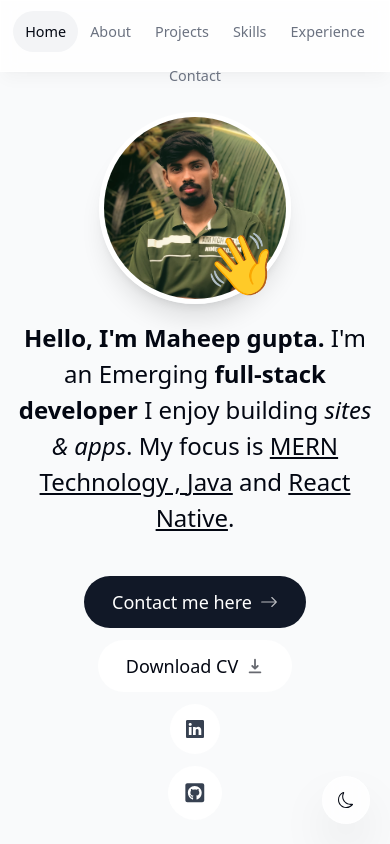
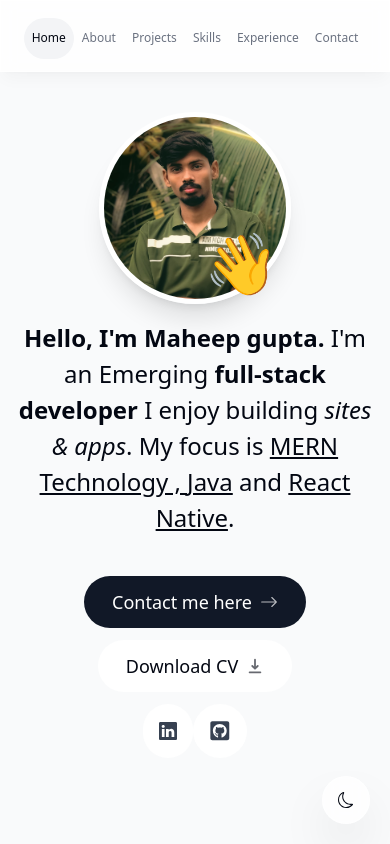
Before and after one commit to Maheep-gupta/react-portfolio-v2, a React (Vite) app: page / in a window 390 px wide. Shown: the top 844 px of the page. Built offline with nearby package versions, Linux system fonts and the light colour scheme.

Commit message:
navbar responsive more

```diff
--- a/src/components/Header.jsx
+++ b/src/components/Header.jsx
@@ -36,7 +36,7 @@
                                     // spy={true}
                                     // activeClass='text-gray-950 dark:text-gray-200  '
                                     onClick={()=>setActive(link.name)}
-                                    className={`flex w-full items-center justify-center px-3 py-3 text-gray-500 transition
+                                    className={`flex w-full items-center text-xs sm:text-sm justify-center px-2 py-1 sm:px-3 sm:py-3 text-gray-500 transition
                                         dark:text-gray-500 cursor-pointer dark:hover:text-gray-300 hover:text-gray-950  ${active === link.name?"text-gray-950 dark:text-gray-200":""}`}
                                 >
                                     {link.name}
--- a/src/components/Home.jsx
+++ b/src/components/Home.jsx
@@ -87,6 +87,7 @@
           Download CV{" "}
           <HiDownload className="opacity-60 group-hover:translate-y-1 transition" />
         </a>
+        <div className='flex'>
 
           <a
             className="bg-white p-4 text-gray-700 hover:text-gray-950 flex items-center gap-2 rounded-full focus:scale-[1.15] hover:scale-[1.15] active:scale-105 transition cursor-pointer borderBlack dark:bg-white/10 dark:text-white/60"
@@ -103,6 +104,7 @@
           >
             <FaGithubSquare />
           </a>
+        </div>
       </motion.div>
     </section>
   );
```
Lines whose indentation alone changed are shown as unchanged.
